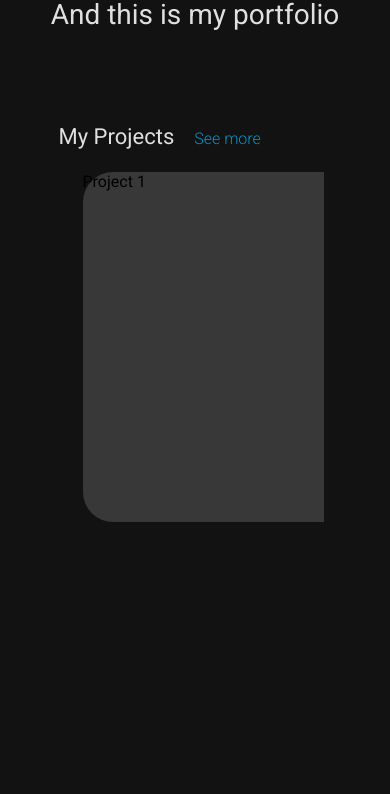
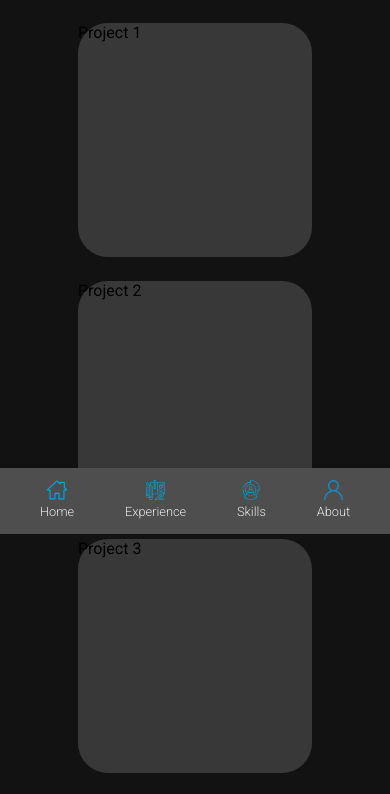
Before and after one commit to AswinNasiketh/AswinNasiketh.github.io, a plain HTML site: page index.html in a window 390 px wide. Shown: the part 310-1104 px from the top of the page. Before the commit the page ends 856 px from the top, so only its background shows below. Drawn offline with Linux system fonts and the light colour scheme.

Commit message:
add responsive design css

```diff
--- a/css/sass/home.scss
+++ b/css/sass/home.scss
@@ -17,6 +17,7 @@ nav{
         padding: 3em 0;
         #nav-links{
             display: inline;
+
             a{
 
                 font-style: normal;
@@ -25,14 +26,26 @@ nav{
                 line-height: 19px;
 
                 text-align: center;
-                margin: 0 6em ;
+                margin: 0 5vw ;
                 color: rgba($color: #fff, $alpha: 0.87);
                 text-decoration: none;
+
+                img{
+                    display: none;
+                }
             }
+
+
 
             a:hover{
                 color: rgba($color:$secondary-colour, $alpha: 0.87);
             }
+
+            a:visited{
+                color: rgba($color: #fff, $alpha: 0.87);
+            }
+
+
         }
 
 
@@ -44,7 +57,7 @@ nav{
             display: inline;
             text-align: center;
             color: rgba($color: #fff, $alpha: 0.87);
-            margin-left: 4em;
+            margin-left: 8vw;
         }
     }
 
@@ -53,6 +66,7 @@ nav{
 #intro-container{
     margin: 0 auto;
     width: fit-content;
+    padding: 0 2vw;
     color: rgba($color: #fff, $alpha: 0.87);
 
     h1{
@@ -75,8 +89,7 @@ nav{
 }
 
 #projects-container{
-    margin-top: 6em;
-    margin-left: 15%;
+    margin: 6em 10%;
 
 
     #projects-heading-container{
@@ -87,7 +100,6 @@ nav{
             line-height: 23px;
             color: rgba($color: #fff, $alpha: 0.87);
             display: inline;
-
         }
         a{
             display: inline;
@@ -110,7 +122,6 @@ nav{
     #carousel-container{
         white-space: nowrap;
         overflow: auto;
-        width: 80%;
     }
 
     #carousel-container::-webkit-scrollbar{
@@ -129,8 +140,8 @@ nav{
     }
 
     .project-card{
-        width: 350px;
-        height: 350px;
+        width: 20vw;
+        height: 20vw;
         background:rgba(255, 255, 255, 0.16); ;
         border-radius: 30px;
         mix-blend-mode: normal;
@@ -138,3 +149,81 @@ nav{
         margin: 1.5em;
     }
 }
+
+
+@media screen and (max-width: 900px){
+
+    #projects-container{
+        margin-top: 5em;
+
+
+        #projects-heading-container{
+            margin-bottom: 1em;
+
+            a{
+                display: block;
+            }
+
+            h4{
+                display: block;
+                text-align: center;
+                margin-bottom: 0.5em;
+            }
+        }
+
+        .project-card{
+            display: block;
+            width: 60vw;
+            height: 60vw;
+            margin: 1.5em auto;
+        }
+    }
+
+}
+
+//move navbar
+@media screen and (max-width: 550px){
+    nav{
+        position: fixed;
+        bottom: 0;
+
+        background:rgb(78, 78, 78);
+
+        width: 100vw;
+
+
+        #nav-container{
+            padding: 1.5vh 0;
+            margin: 0 auto;
+
+            h3{
+                display:none;
+            }
+
+            #nav-links{
+
+                margin: 0 auto;
+                a{
+
+                    font-size: 0.8rem;
+                    line-height: 19px;
+                    text-align: center;
+                    display: inline-table;
+                    margin: 0 6vw;
+
+                    img{
+                        display: block;
+                        width: 5vw;
+                        height: 5vw;
+                        margin: 0 auto;
+                        margin-bottom: 0.2em;
+                    }
+
+                }
+
+            }
+        }
+
+
+    }
+}
--- a/index.html
+++ b/index.html
@@ -15,10 +15,10 @@
         <div id="nav-container">
 
             <div id="nav-links">
-                <a href="#">Home</a>
-                <a href="#">Experience</a>
-                <a href="#">Skills</a>
-                <a href="#">About</a>
+                <a href="#"><img src="img/home-icon.svg">Home</a>
+                <a href="#"><img src="img/experience-icon.svg" >Experience</a>
+                <a href="#"><img src="img/skills-icon.svg">Skills</a>
+                <a href="#"><img src="img/user-icon.svg" ">About</a>
             </div>
 
             <h3>ANV</h3>
```
Also changed, not shown: attributions.txt (added), css/home.css, img/experience-icon.svg (added), img/home-icon.svg (added), img/skills-icon.svg (added), img/user-icon.svg (added).
